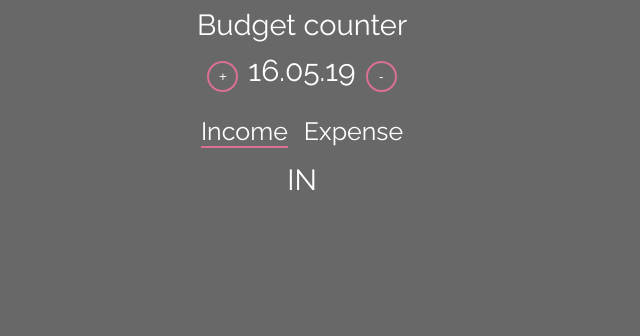
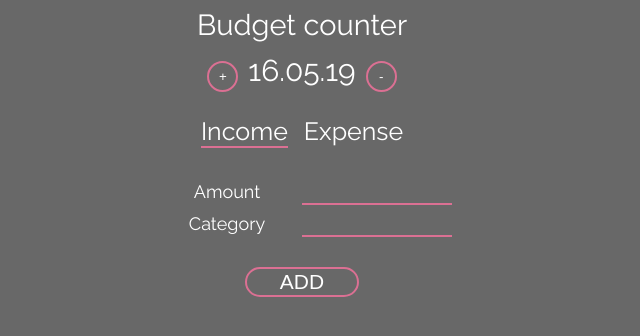
Before and after one commit to 6LACK-N1NJA/income-outcome, a React (Create React App) app: page / in a window 1280 px wide. Shown: the top 336 px of the page, without its empty margins (338-978 px from the left). Built offline with nearby package versions, Linux system fonts and the light colour scheme.

Commit message:
Finished income and expense inputs

```diff
--- a/src/components/expense.js
+++ b/src/components/expense.js
@@ -1,5 +1,6 @@
 import React, { Component } from 'react';
 import styled from 'styled-components';
+
 
 const Container = styled.article`
   display: flex;
@@ -30,6 +31,7 @@ const Input = styled.input`
 
 const LineTitle = styled.dt`
   width: 150px;
+
 `;
 
 const LineInput = styled.dd`
@@ -79,7 +81,7 @@ class Expense extends Component {
       <Container>
         <dl>
           <InputLine>
-            <LineTitle>$ $ $</LineTitle>
+            <LineTitle>Amount</LineTitle>
             <LineInput>
               <Input
                 name="transaction"
--- a/src/components/in-out-input.js
+++ b/src/components/in-out-input.js
@@ -2,6 +2,10 @@ import React, {Component} from 'react';
 import styled from 'styled-components';
 import Expense from './expense.js';
 import Income from './income.js';
+import Table from './table.js';
+import moment from 'moment';
+import {findLastIndex} from 'lodash';
+
 
 const Nav = styled.nav`
   display: flex;
@@ -21,6 +25,7 @@ class InOutInput extends Component {
     super(props);
     this.state = {
       navSelected : 'income',
+      transactioins : [],
     }
   }
 
@@ -29,6 +34,29 @@ class InOutInput extends Component {
   }
 
   handleSubmit = (sum, cat) => {
+    const {date: TodayDate} = this.props;
+    const {transactioins} = this.state;
+    const newTransaction = {
+      date: TodayDate.format('DD.MM.YYYY'),
+      cat,
+      sum,
+    };
+    const index = findLastIndex(transactioins, ({date}) => {
+      const transaction = moment(date, 'DD.MM.YYYY');
+      return(
+        TodayDate.isBefore(transaction, 'day') ||
+        TodayDate.isSame(transaction, 'day')
+      );
+    });
+
+    const newTransactions = [...transactioins];
+    newTransactions.splice(
+      index === -1 ? transactioins.length : index,
+      0,
+      newTransaction,
+    );
+    console.log(newTransactions);
+    this.setState({transactioins: newTransactions});
   }
 
   render(){
@@ -56,7 +84,9 @@ class InOutInput extends Component {
           <Income onSubmit={this.handleSubmit} />
         ):(
           <Expense onSubmit={this.handleSubmit}/>
+
         )}
+        <Table data={this.state.transactions} />
       </div>
     );
   }
--- a/src/components/income.js
+++ b/src/components/income.js
@@ -1,11 +1,106 @@
 import React, { Component } from 'react';
 import styled from 'styled-components';
 
+const Container = styled.article`
+  display: flex;
+  justify-content: center;
+  align-items: center;
+  flex-direction: column;
+  font-size: 18px;
+`;
+
+const InputLine = styled.div`
+  display: flex;
+  flex-direction: row;
+  line-height: 1,5;
+  padding-bottom: 8px;
+`;
+
+const Input = styled.input`
+  background-color: transparent;
+  border: none;
+  border-bottom : 2px solid palevioletred;
+  margin-left: 5px;
+  color: white;
+  width: 100%;
+  padding: 0;
+  margin: 0;
+  font-size: 18px;
+`;
+
+const LineTitle = styled.dt`
+  width: 150px;
+`;
+
+const LineInput = styled.dd`
+  width: 150px;
+  margin: 0;
+`;
+
+const Button = styled.button`
+  color: white;
+  border: 2px solid palevioletred;
+  border-radius: 25px;
+  background-color: transparent;
+  margin: 4px;
+  cursor: pointer;
+  text-align: center;
+  paddingd: 5px 20px;
+  font-size: 21px;
+  width: 9%;
+`;
+
 class Income extends Component {
+  constructor(props) {
+    super(props);
+    this.state = {
+      transaction: null,
+      category: null,
+    };
+  }
+
+
+  handleEnter = () => {
+    const {onSubmit} = this.props;
+    const {transaction, category} = this.state;
+
+    onSubmit(Math.abs(parseFloat(transaction)), category);
+    this.setState({transaction : null, category : null});
+  }
+
+  handleChangeInput = event => {
+    this.setState({[event.target.name]: event.target.value})
+  }
 
   render() {
+    const {transaction, category} =  this.state;
+
     return (
-      <div>IN</div>
+      <Container>
+        <dl>
+          <InputLine>
+            <LineTitle>Amount</LineTitle>
+            <LineInput>
+              <Input
+                name="transaction"
+                onChange={this.handleChangeInput}
+                value={transaction || ''}
+              />
+            </LineInput>
+          </InputLine>
+          <InputLine>
+            <LineTitle>Category</LineTitle>
+            <LineInput>
+              <Input
+                name="category"
+                onChange={this.handleChangeInput}
+                value={category || ''}
+              />
+            </LineInput>
+          </InputLine>
+        </dl>
+        <Button onClick={this.handleEnter}>ADD</Button>
+      </Container>
     );
   }
 
--- /dev/null
+++ b/src/components/table.js
@@ -0,0 +1,19 @@
+import React, { Component } from 'react';
+
+class Table extends Component {
+  constructor(props) {
+    super(props);
+    this.state = {
+      transactions: props.data,
+    };
+  }
+
+  render() {
+    return (
+      <table></table>
+    );
+  }
+
+}
+
+export default Table;
```
Also changed, not shown: src/components/expense-table.js (added, +25 -0 lines).
